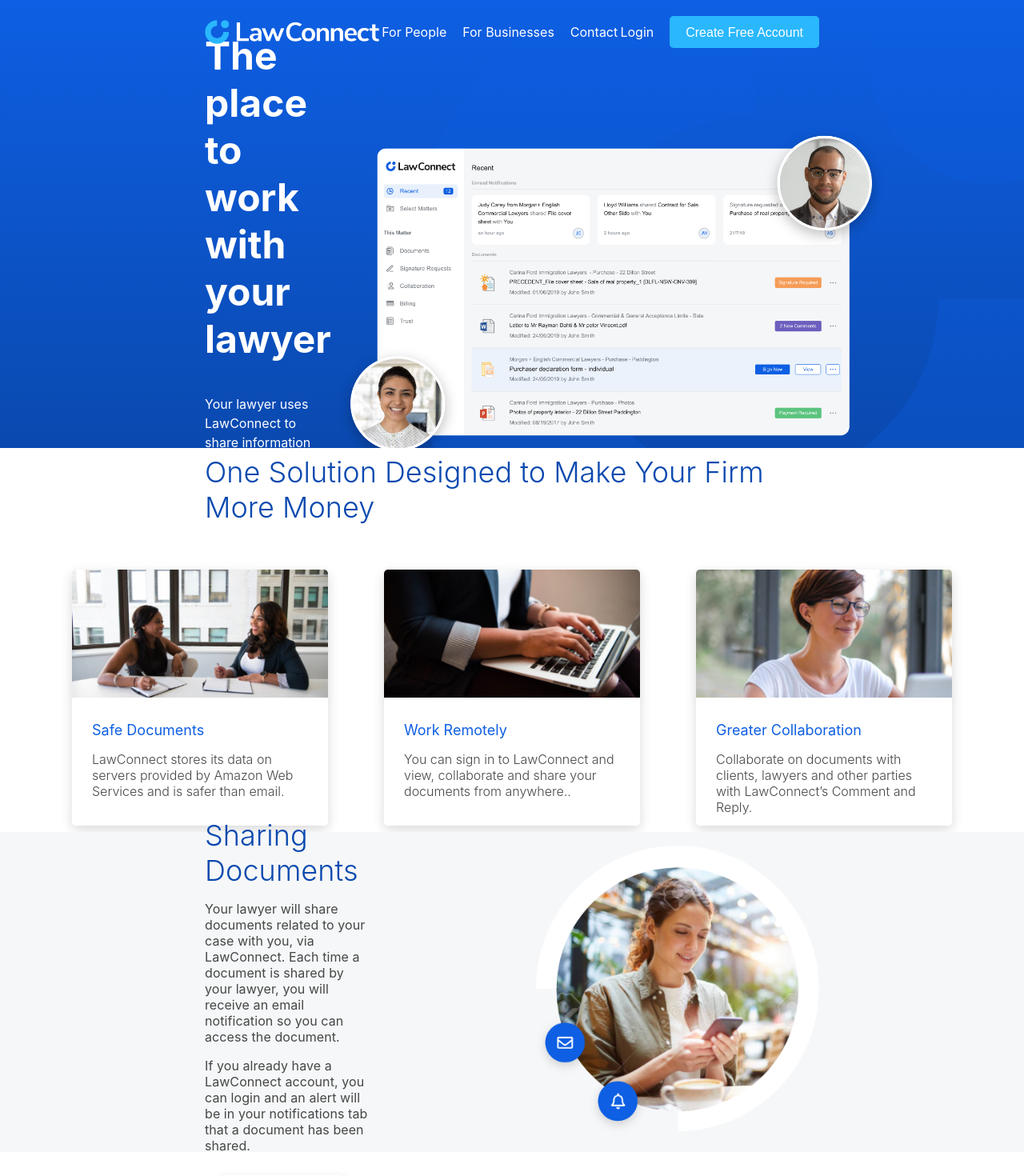
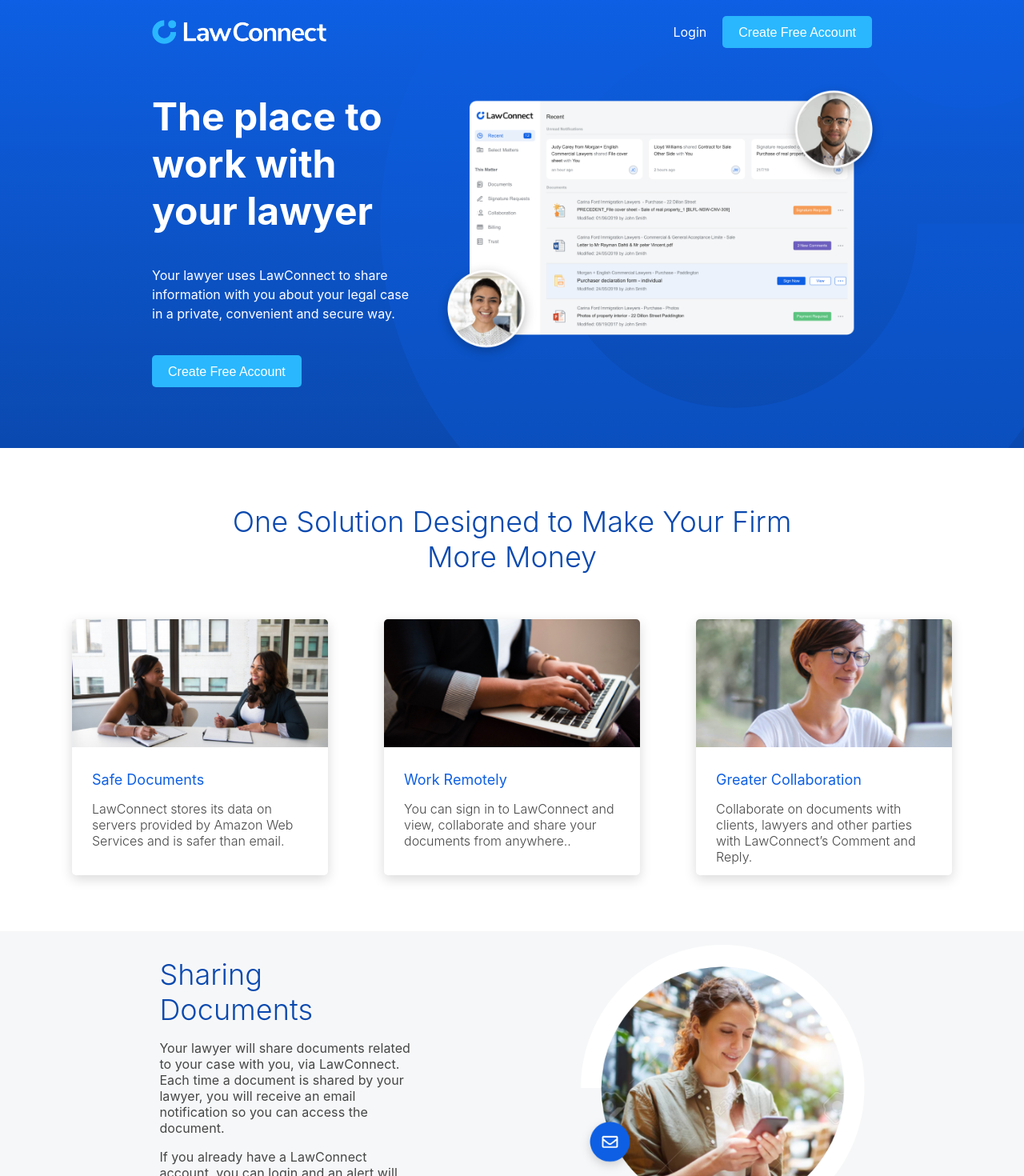
Before and after one commit to KurtReti/lawconnect, a React (Create React App) app: page / in a window 1280 px wide. Shown: the top 1470 px of the page at 80% size. Built offline with nearby package versions, Linux system fonts and the light colour scheme.

Commit message:
final touches

```diff
--- a/src/components/hero.jsx
+++ b/src/components/hero.jsx
@@ -26,7 +26,7 @@
          <ResponsiveImage
          imagemobile={herosplashmobile}
          imagedesktop={herosplash}
-         desktopwidth="700px"
+         desktopwidth="570px"
          mobilewidth="200px" />
         </div>
       </div>
--- a/src/css/App.css
+++ b/src/css/App.css
@@ -1,3 +1,5 @@
+/* Global CSS */
+
 body {
   padding: 0;
   margin: 0;
--- a/src/css/Button.css
+++ b/src/css/Button.css
@@ -1,3 +1,5 @@
+/* Button Globals */
+
 .button {
   height: 40px;
   font-size: 16px;
@@ -9,6 +11,8 @@
   padding: 12px 20px;
 }
 
+/* Button Pseudostates */
+
 .button:hover {
   transform-origin: top left;
   transform: scale(0.95);
@@ -17,6 +21,8 @@
   padding: 12px 20px;
 }
 
+/* Button Media Breakpoints */
+
 @media only screen and (max-width: 1120px){
   .button{
     width: 85vw;
--- a/src/css/Card.css
+++ b/src/css/Card.css
@@ -1,3 +1,5 @@
+/* Card Globals */
+
 .card {
   display: flex;
   flex-direction: column;
@@ -39,6 +41,8 @@
   color: #191919cc;
 }
 
+/* Media Breakpoints */
+
 @media only screen and (max-width: 1120px){
   .card{
     width: 80vw;
--- a/src/css/Footer.css
+++ b/src/css/Footer.css
@@ -1,9 +1,13 @@
+/* Footer Globals */
+
 .footer {
   height: 15vh;
   width: 100vw;
   background-color: black;
 }
 
+/* Media Breakpoints */
+
 @media only screen and (max-width: 1120px){
   .footer{
     height: 9vh;
--- a/src/css/Hero.css
+++ b/src/css/Hero.css
@@ -1,7 +1,7 @@
 /* Hero Globals */
 .hero {
   display: flex;
-  justify-content: center;
+  justify-content: space-between  ;
   height: 70vh;
   width: 100vw;
   background: transparent linear-gradient(0deg, #0a49af 0%, #0e5fe3 100%) 0% 0%
@@ -16,6 +16,8 @@
   display: flex;
   align-items: center;
   justify-content: space-between;
+  min-width: 900px;
+
 }
 .hero__background {
   position: absolute;
@@ -29,6 +31,7 @@
   position: relative;
   color: white;
   width: 37%;
+  min-width: 200px;
 }
 
 .hero__intro--heading {
@@ -50,6 +53,13 @@
   height: 30%;
   z-index: 1;
 } */
+
+@media only screen and (min-width: 800px){
+  .hero__splash{
+    width: 550px;
+  }
+}
+
 
 @media only screen and (max-width: 1120px){
   .heroContainer{
--- a/src/css/Highlights.css
+++ b/src/css/Highlights.css
@@ -3,7 +3,9 @@
 .highlights {
   display: flex;
   flex-direction: row;
-  height: 60vh;
+  height: fit-content;
+  padding-top: 70px;
+  padding-bottom: 70px;
   width: 100vw;
   background-color: white;
 }
@@ -23,6 +25,7 @@
   color: #0a49af;
   font-weight: 300;
   font-size: 36px;
+  text-align: center;
   margin: 0;
 }
 
@@ -39,7 +42,8 @@
     height: fit-content;
     width: 100vw;
     flex-direction: column;
-    padding-bottom: 20px;
+    padding-top: 0px;
+    padding-bottom: 50px;
     text-align: center;
   }
 
--- a/src/css/Sharing.css
+++ b/src/css/Sharing.css
@@ -17,13 +17,14 @@
   justify-content: center;
   gap: 200px;
   height: 50vh;
-  width: 60vw;
+  width: 55vw;
 }
 
 /* Sharing Text */
 
 .sharing__text {
   width: 37.5%;
+  min-width: 320px;
   letter-spacing: 0.08px;
   color: #191919CC;
 }
@@ -35,9 +36,11 @@
 }
 
 
+/* Media Breakpoints */
+
 @media only screen and (max-width: 1120px){
   .sharing{
-    height: 100vh;
+    height: 70vh;
   }
 
   .sharingContainer{
--- a/src/css/Signing.css
+++ b/src/css/Signing.css
@@ -1,3 +1,5 @@
+/* Signing Globals */
+
 .signing {
   display: flex;
   flex-direction: column;
@@ -22,16 +24,23 @@
   width: 367px;
 }
 
+
+/* Signing Text */
+
 .signing__text {
   width: 37.5%;
+  min-width: 320px;
+  max-width: 400px;
   letter-spacing: 0.08px;
 }
 
 
+/* Media Breakpoints */
+
 @media only screen and (max-width: 1120px){
 
   .signing{
-    height: 100vh;
+    height: 70vh;
 
   }
 
@@ -50,6 +59,7 @@
     width: 100%;
     font-size: 14px;
     line-height: 22px;
+    text-align: center;
   }
 
   .signing__text--title{
--- a/src/css/header.css
+++ b/src/css/header.css
@@ -12,6 +12,7 @@
   color: white;
   width: 60%;
   align-items: center;
+  min-width: 900px;
 }
 
 /* Header Logo */
@@ -66,6 +67,12 @@
 
 /* Mobile Breakpoints */
 
+@media only screen and (max-width: 1400px){
+  .header__links{
+    display: none;
+  }
+}
+
 @media only screen and (max-width: 1120px){
   .header{
     background-color:#0E5FE3;
```
